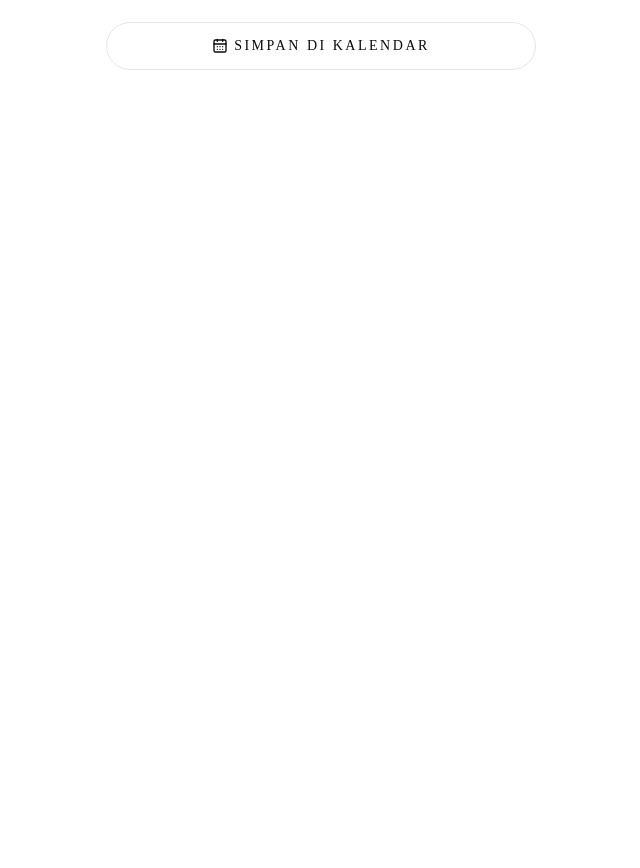
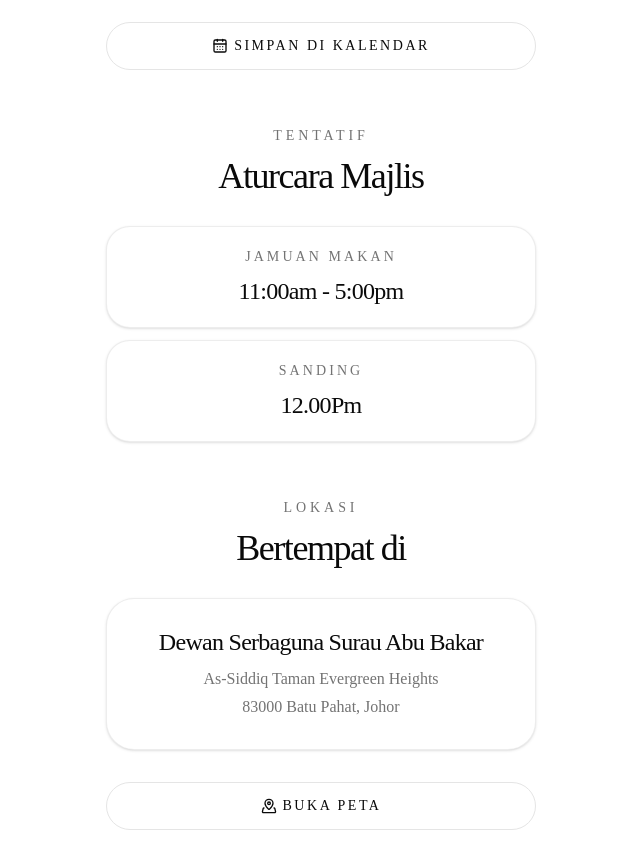
Before and after one commit to Zer0-01/react-typescript-wedding-invitation, a Next.js app: page / in a window 1280 px wide. Shown: the part 1600-2468 px from the top of the page, without its empty margins (319-959 px from the left). Before the commit the page ends 1710 px from the top, so only its background shows below. Built offline with nearby package versions, Linux system fonts and the light colour scheme.

Commit message:
feat: add TentativeSection and VenueSection components to enhance wedding invitation layout

```diff
--- a/app/page.tsx
+++ b/app/page.tsx
@@ -1,6 +1,8 @@
 import { DateSection } from "@/app/sections/date-section";
 import { GreetingSection } from "@/app/sections/greeting-section";
+import { TentativeSection } from "@/app/sections/tentative-section";
 import { TitleSection } from "@/app/sections/title-section";
+import { VenueSection } from "@/app/sections/venue-section";
 
 export default function Home() {
   return (
@@ -9,6 +11,8 @@ export default function Home() {
         <TitleSection />
         <GreetingSection />
         <DateSection />
+        <TentativeSection />
+        <VenueSection />
       </div>
     </main>
   );
--- /dev/null
+++ b/app/sections/tentative-section.tsx
@@ -0,0 +1,43 @@
+const TENTATIVE_ITEMS = [
+  {
+    title: "Jamuan makan",
+    time: "11:00am - 5:00pm",
+  },
+  {
+    title: "Sanding",
+    time: "12.00Pm",
+  },
+];
+
+export function TentativeSection() {
+  return (
+    <section className="flex w-full flex-col items-center text-center">
+      <div className="w-full space-y-8">
+        <div className="space-y-3">
+          <p className="text-sm font-medium uppercase tracking-[0.28em] text-muted-foreground">
+            Tentatif
+          </p>
+          <h2 className="font-heading text-4xl leading-none tracking-[-0.04em] text-foreground">
+            Aturcara Majlis
+          </h2>
+        </div>
+
+        <div className="space-y-3">
+          {TENTATIVE_ITEMS.map((item) => (
+            <div
+              key={item.title}
+              className="rounded-[1.5rem] border border-border/70 bg-background px-5 py-5 shadow-sm"
+            >
+              <p className="text-sm font-medium uppercase tracking-[0.22em] text-muted-foreground">
+                {item.title}
+              </p>
+              <p className="mt-2 font-heading text-2xl tracking-[-0.03em] text-foreground">
+                {item.time}
+              </p>
+            </div>
+          ))}
+        </div>
+      </div>
+    </section>
+  );
+}
--- /dev/null
+++ b/app/sections/venue-section.tsx
@@ -0,0 +1,121 @@
+"use client";
+
+import { ChevronRight, MapPinned, X } from "lucide-react";
+
+import { Button } from "@/components/ui/button";
+import {
+  Drawer,
+  DrawerClose,
+  DrawerContent,
+  DrawerDescription,
+  DrawerHeader,
+  DrawerTitle,
+  DrawerTrigger,
+} from "@/components/ui/drawer";
+
+const GOOGLE_MAPS_URL = "https://maps.app.goo.gl/TdXTx87Jt6RkBAZTA";
+const WAZE_URL =
+  "https://waze.com/ul/hw234r1kbs";
+
+export function VenueSection() {
+  return (
+    <section className="flex w-full flex-col items-center text-center">
+      <div className="w-full space-y-8">
+        <div className="space-y-3">
+          <p className="text-sm font-medium uppercase tracking-[0.28em] text-muted-foreground">
+            Lokasi
+          </p>
+          <h2 className="font-heading text-4xl leading-none tracking-[-0.04em] text-foreground">
+            Bertempat di
+          </h2>
+        </div>
+
+        <div className="rounded-[1.75rem] border border-border/70 bg-background px-6 py-7 shadow-sm">
+          <p className="font-heading text-2xl leading-tight tracking-[-0.03em] text-foreground">
+            Dewan Serbaguna Surau Abu Bakar
+          </p>
+          <p className="mt-2 text-base leading-7 text-muted-foreground">
+            As-Siddiq Taman Evergreen Heights
+            <br />
+            83000 Batu Pahat, Johor
+          </p>
+        </div>
+
+        <Drawer>
+          <DrawerTrigger asChild>
+            <Button
+              type="button"
+              variant="outline"
+              className="h-12 w-full rounded-full border-border bg-background text-sm uppercase tracking-[0.18em] text-foreground"
+            >
+              <MapPinned className="size-4" />
+              Buka peta
+            </Button>
+          </DrawerTrigger>
+
+          <DrawerContent className="mx-auto w-full max-w-[430px] rounded-t-[2rem] border-x border-t border-border bg-card px-5 pb-8 pt-4">
+            <DrawerHeader className="flex-row items-start justify-between gap-4 px-0 pb-0 pt-0 text-left">
+              <div className="space-y-2">
+                <DrawerTitle className="font-heading text-2xl tracking-[-0.04em] text-foreground">
+                  Pilih navigasi
+                </DrawerTitle>
+                <DrawerDescription className="text-sm leading-6 text-muted-foreground">
+                  Buka lokasi majlis menggunakan Google Maps atau Waze.
+                </DrawerDescription>
+              </div>
+              <DrawerClose asChild>
+                <button
+                  type="button"
+                  className="flex size-10 items-center justify-center rounded-full border border-border/70 bg-background text-muted-foreground transition-colors hover:text-foreground"
+                  aria-label="Tutup"
+                >
+                  <X className="size-4" />
+                </button>
+              </DrawerClose>
+            </DrawerHeader>
+
+            <div className="mt-6 space-y-3">
+              <DrawerClose asChild>
+                <a
+                  href={GOOGLE_MAPS_URL}
+                  target="_blank"
+                  rel="noreferrer"
+                  className="flex w-full items-center justify-between rounded-[1.5rem] border border-border/70 bg-background px-4 py-4 text-left transition-colors hover:bg-muted/60"
+                >
+                  <div>
+                    <p className="text-sm font-medium uppercase tracking-[0.2em] text-muted-foreground">
+                      Google
+                    </p>
+                    <p className="mt-1 font-heading text-xl tracking-[-0.03em] text-foreground">
+                      Google Maps
+                    </p>
+                  </div>
+                  <ChevronRight className="size-5 text-muted-foreground" />
+                </a>
+              </DrawerClose>
+
+              <DrawerClose asChild>
+                <a
+                  href={WAZE_URL}
+                  target="_blank"
+                  rel="noreferrer"
+                  className="flex w-full items-center justify-between rounded-[1.5rem] border border-border/70 bg-background px-4 py-4 text-left transition-colors hover:bg-muted/60"
+                >
+                  <div>
+                    <p className="text-sm font-medium uppercase tracking-[0.2em] text-muted-foreground">
+                      Waze
+                    </p>
+                    <p className="mt-1 font-heading text-xl tracking-[-0.03em] text-foreground">
+                      Waze
+                    </p>
+                  </div>
+                  <ChevronRight className="size-5 text-muted-foreground" />
+                </a>
+              </DrawerClose>
+            </div>
+          </DrawerContent>
+        </Drawer>
+      </div>
+    </section>
+  );
+}
```
